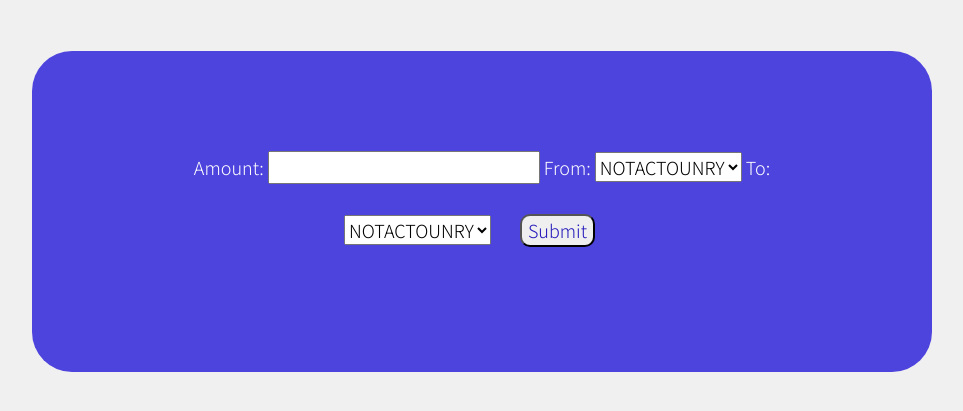
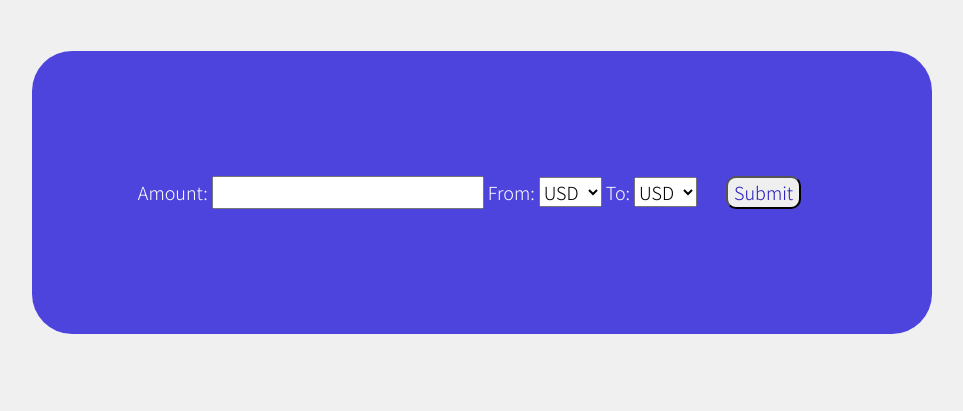
Before and after one commit to mekinsie/currency-exchanger, a website built with webpack: page src/index.html in a window 1280 px wide. Shown: the part 127-538 px from the top of the page, without its empty margins (158-1121 px from the left). Built offline with nearby package versions, Linux system fonts and the light colour scheme.

Commit message:
Remove fake currency from HTML from error testing.

```diff
--- a/src/index.html
+++ b/src/index.html
@@ -11,7 +11,6 @@
         <input type="number" id="input-amount" min=1>
         <label for="from-currency">From:</label>
         <select id="from-currency">
-          <option>NOTACTOUNRY</option>
           <option>USD</option>
           <option>AED</option>
           <option>AFN</option>
@@ -173,7 +172,6 @@
         </select>
         <label for="to-currency">To: </label>
         <select id="to-currency">
-          <option>NOTACTOUNRY</option>
           <option>USD</option>
           <option>AED</option>
           <option>AFN</option>
```
